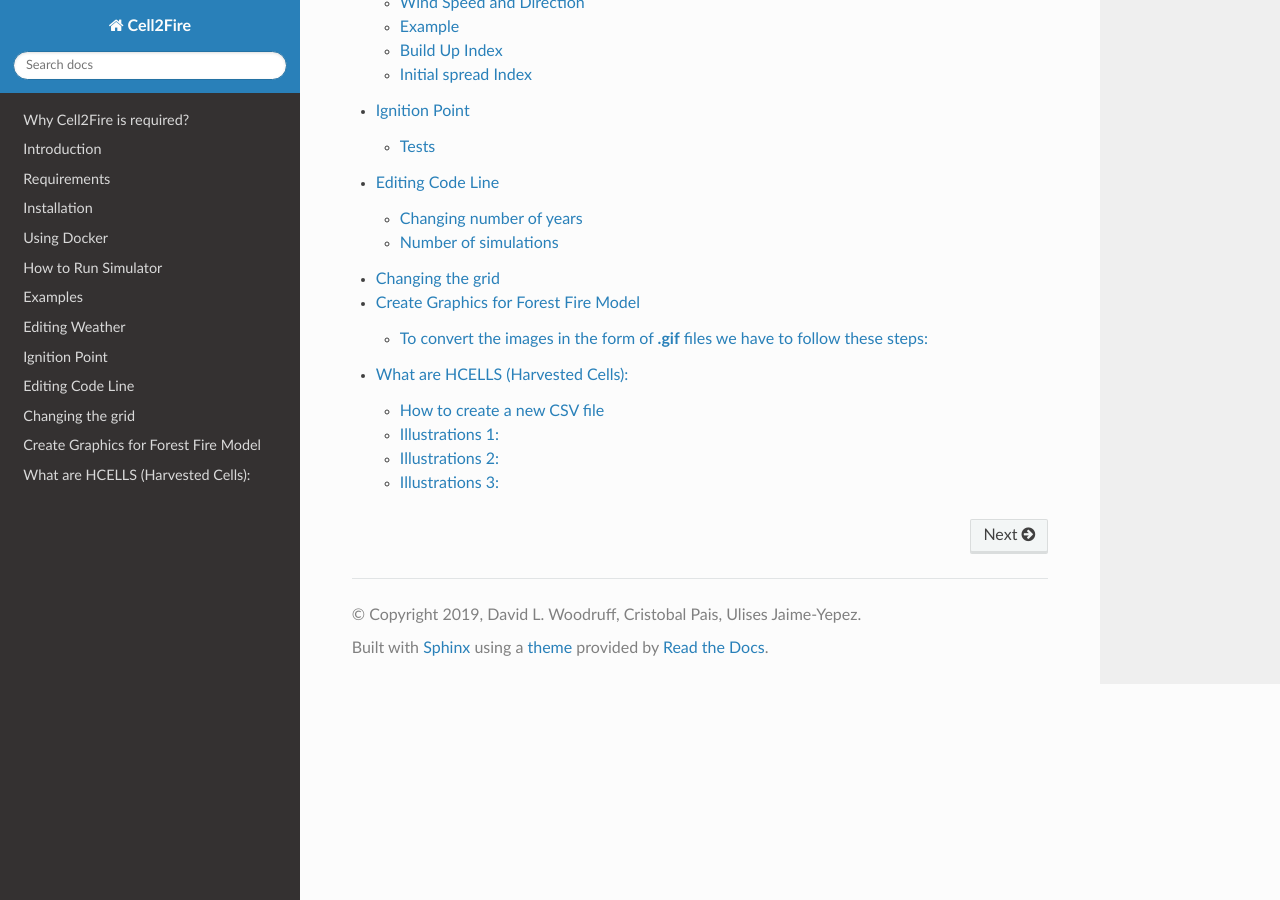
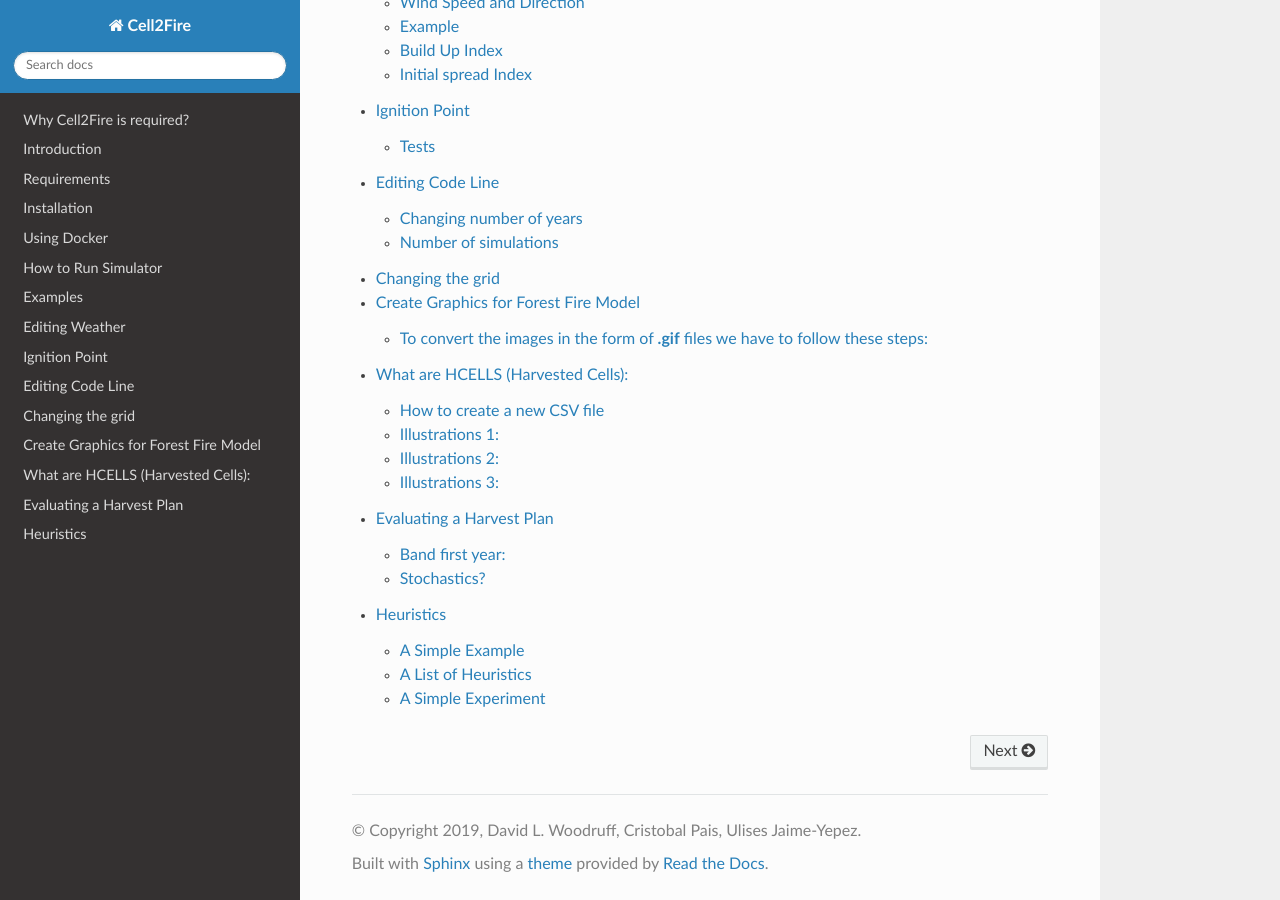
Before and after one commit to cell2fire/Cell2Fire, a Sphinx documentation site: the page built from docsrc/source/index.rst, in a window 1280 px wide and 900 px high, scrolled down 1101 px. Built offline with Sphinx 7.4.7 and the Read the Docs theme 2.0.0, drawn with Linux system fonts in a browser that asks for light colours; part of the change alters nothing that is shown.

Commit message:
Recover heuristics.rst and edit index.rst

```diff
--- a/docsrc/source/index.rst
+++ b/docsrc/source/index.rst
@@ -26,3 +26,5 @@ This software is for research use only. There is no warranty of any kind; there
    rstfiles/Cellsize.rst
    rstfiles/Graphics.rst
    rstfiles/HarvestedCells.rst
+   rstfiles/HarvestPlan.rst
+   rstfiles/heuristics.rst
--- /dev/null
+++ b/docsrc/source/rstfiles/heuristics.rst
@@ -0,0 +1,48 @@
+Heuristics
+==========
+
+Cell2Fire includes built-in heristics to use as benchmarks.
+
+
+A Simple Example
+----------------
+
+
+Input Command:
+
+::
+
+    python ${C2LOC}/main.py --input-instance-folder ${C2LOC}/../data/Sub20x20/ --output-folder ${THISLOC}/results/Sub20x20/Sub20_RW_RI_N10 --sim-years 1 --nsims 10 --finalGrid --weather random --nweathers 100 --Fire-Period-Length 1.0 --ROS-CV 0.0 --seed 123 --IgnitionRad 0 --stats --output-messages --ROS-Threshold 0 --HFI-Threshold 0 --heuristic 1
+
+Output:
+
+A List of Heuristics
+--------------------
+
+Currently, the heuristics (greedy based) are executed for a hard-coded interval of treatment fraction, i.e., varying the total number of nodes to be treated by 5%, starting from 0% (no treatment) to 90% of the available cells. If a valid argument is provided, Cell2Fire simulates nsim fires, gathers statistics and useful information for the metrics, simulates nsim fires with the treatment plan provided by the heuristic, and finally, provides an evaluation of the treatment plan’s performance.
+In parenthesis the number of the heuristic associated with the --heuristic argument (--heuristic -1 indicates that no heuristic is applied).
+
+
+*	Random (0): Selects available cells at random until the treatment fraction threshold is hit (e.g., 10% of the available cells)
+*	Random_Adj (1): Idem as above but satisfying adjacency constraints by selecting cells at random connected to the previous ones.
+*	Max_Utility (2): Given a utility map with a value for each cell (.csv file, see valueFile argument), it selects those cells that maximize the total utility.
+*	Max_Utility_Adj (3): Idem but satisfying adjacency constraints (greedy)
+*	Burnt_Probability (4): Selects those cells with higher burn probability based on the previous simulations.
+*	Burnt_Probability_Adj (5): Idem but satisfying adjacency constraints (greedy)
+*	FPV_Palma (6): Calculates the fire protection value from Palma et. al and selects those cells that maximize the total sum of the selection (slow, not recommended)
+*	FPV_Palma_Adj (7): Idem but satisfying adjacency constraints (greedy)
+*	DPV_VaR_Volume (8): Calculates the downstream protection value metric using the volume/provided utility per cell as the VaR to protect. Selects the cells of the forest that maximize the total summation of the metric.
+*	DPV_VaR_Volume_Adj (9): Idem but satisfying adjacency constraints (greedy)
+*	DPV_VaR_Volume_Degree (10): Idem as (8) but weighting the metric by the degree of the node.
+*	DPV_VaR_Volume_Degree_Adj (11): Idem but satisfying adjacency constraints (greedy)
+*	DPV_VaR_Volume_Degree_Time (12): Experimental. Adds a time factor weighting the metric by the ROS of the fire.
+*	DPV_VaR_Volume_Degree_Time_Adj (13): Idem but satisfying adjacency constraints (greedy)
+*	DPV_VaR_Volume_Degree_Time_Layer_decay (14): Experimental. Adds a decay factor associated with how deep the node is to the ignition point. The farther, the smaller importance of the cell.
+*	DPV_VaR_Volume_Degree_Time_Layer_decay_Adj (15): Idem but satisfying adjacency constraints (greedy)
+*	BCentrality (18): Calculates the betweenness centrality value for each node, selecting those that maximize the total summation.
+*	BCentrality_Adj (19): Idem but satisfying adjacency constraints (greedy)
+
+A Simple Experiment
+-------------------
+
+Two bash scripts - one with heuristics 1 and another with heuristics 6. We are going to see which one produces fewer burned cells in FinalStats.csv.
```
